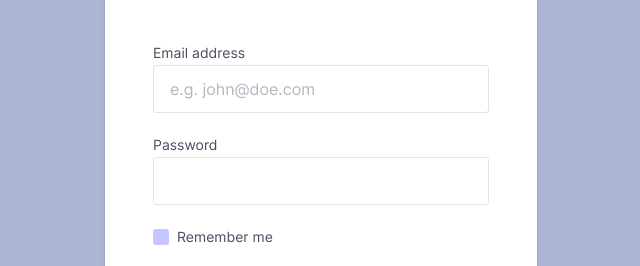
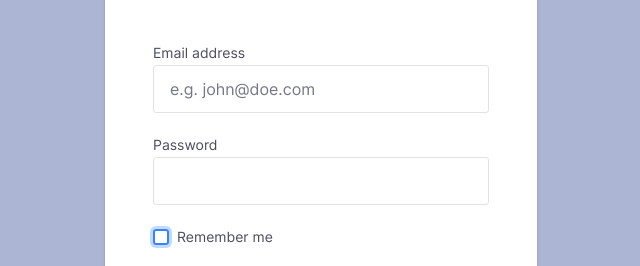
Before and after one commit to nmct-create3/custom-input-design-vinnikalessia, a plain HTML site: page index.html in a window 1280 px wide. In both pictures the pointer is over the element 480 px from the left and 466 px from the top of the page. Shown: the part 230-496 px from the top of the page, 319-959 px from the left. Drawn offline with Linux system fonts and the light colour scheme.

Commit message:
kleine aanpassing border checkbox

```diff
--- a/css/screen.css
+++ b/css/screen.css
@@ -632,6 +632,10 @@ input::placeholder {
     box-shadow: 0 0 0 3px var(--global-color-alpha-x-transparent);
 }
 
+.c-input::placeholder{
+    color: var(--global-color-neutral-dark);
+}
+
 /* option input for checkboxes and radio buttons */
 
 .c-option {
@@ -710,7 +714,8 @@ input::placeholder {
 }
 
 .c-custom-option__fake-input:hover{
-    background-color: hsla(240, 100%, 66%, 0.327);
+    box-shadow: 0 0 0 3px var(--global-color-alpha-x-transparent);
+    border: #3385FF solid 2px;
 }
 
 .c-option-list{
```
